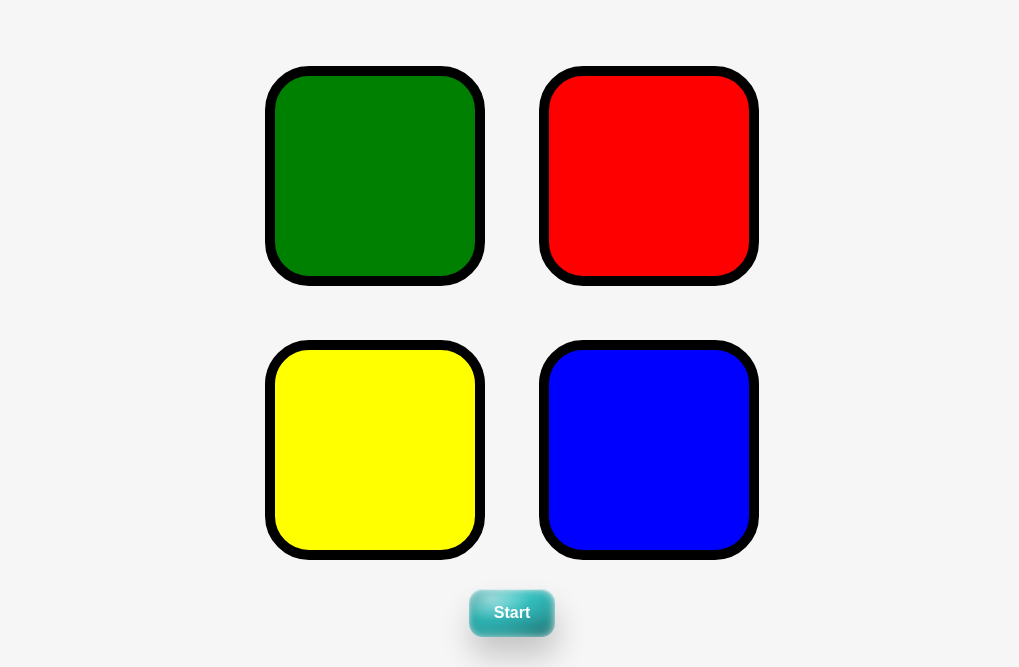
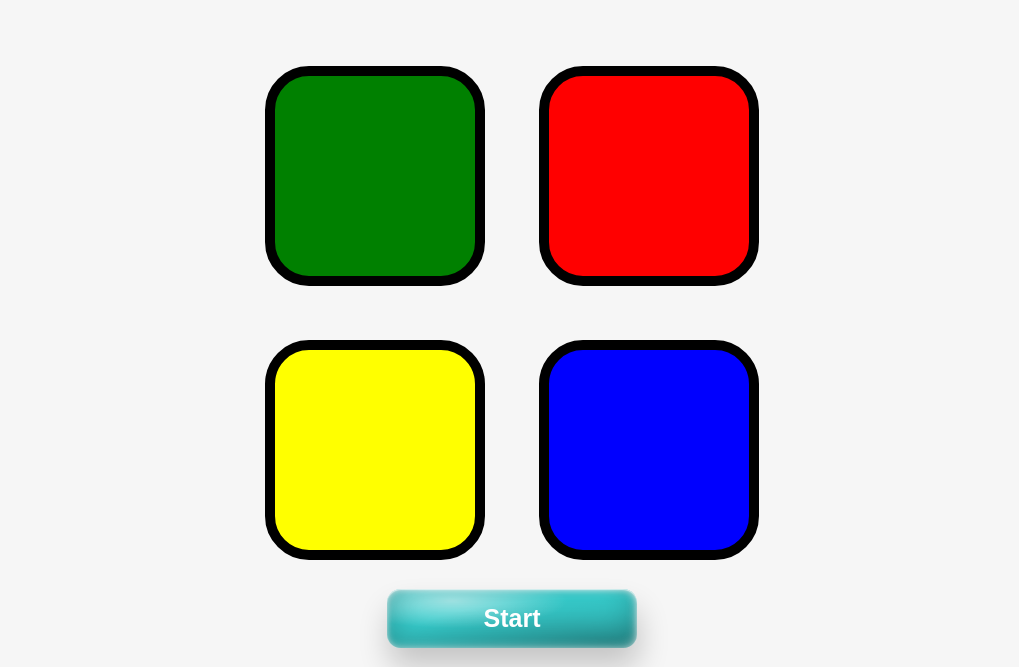
Before and after one commit to khadarvali786/Simon_game, a plain HTML site: page index.html in a window 1280 px wide. Shown: the part 133-800 px from the top of the page, without its empty margins (128-1147 px from the left). Drawn offline with nearby package versions, Linux system fonts and the light colour scheme.

Commit message:
Update styles.css

```diff
--- a/styles.css
+++ b/styles.css
@@ -52,6 +52,7 @@ body {
   background-color: grey;
 }
 .button-91 {
+  width: 250px;
   color: #fff;
   padding: 15px 25px;
   background-color: #38D2D2;
@@ -59,7 +60,7 @@ body {
   box-shadow: inset -3px -3px 9px rgba(255, 255, 255, 0.25), inset 0px 3px 9px rgba(255, 255, 255, 0.3), inset 0px 1px 1px rgba(255, 255, 255, 0.6), inset 0px -8px 36px rgba(0, 0, 0, 0.3), inset 0px 1px 5px rgba(255, 255, 255, 0.6), 2px 19px 31px rgba(0, 0, 0, 0.2);
   border-radius: 14px;
   font-weight: bold;
-  font-size: 16px;
+  font-size: 25px;
 
   border: 0;
 
```
